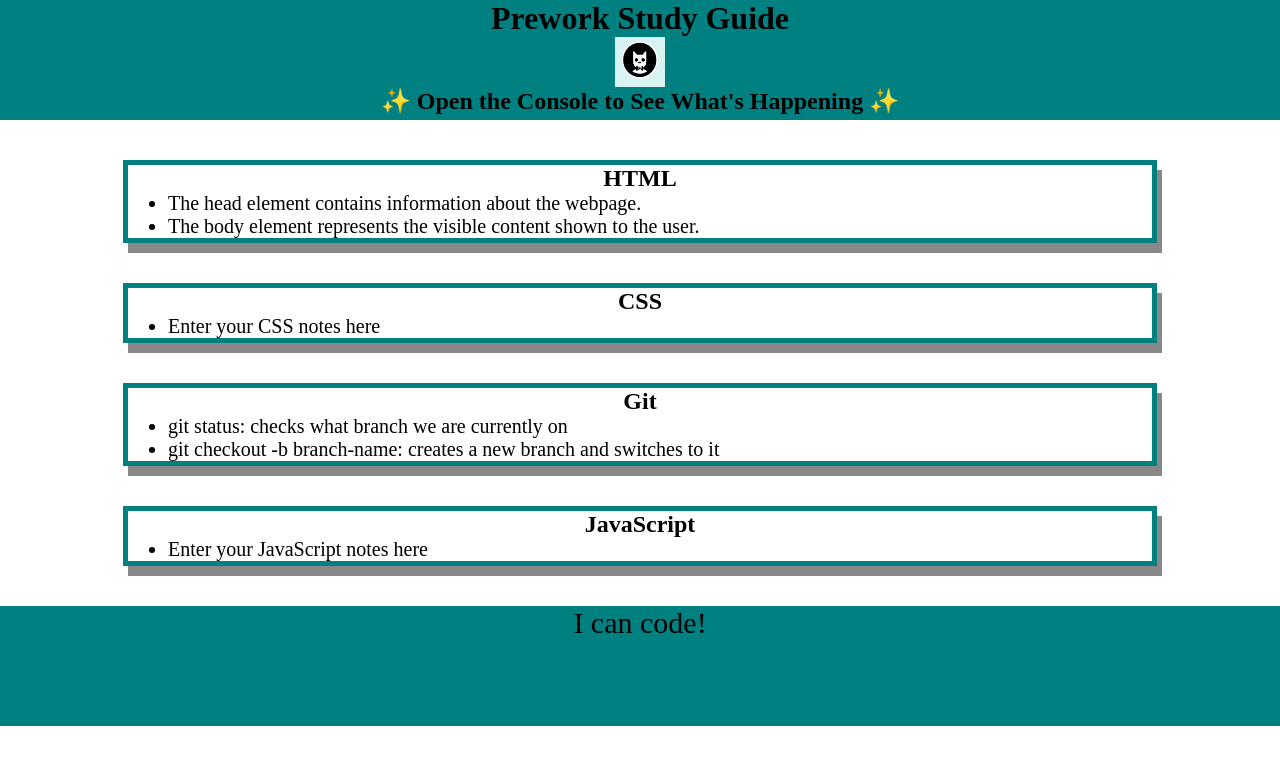
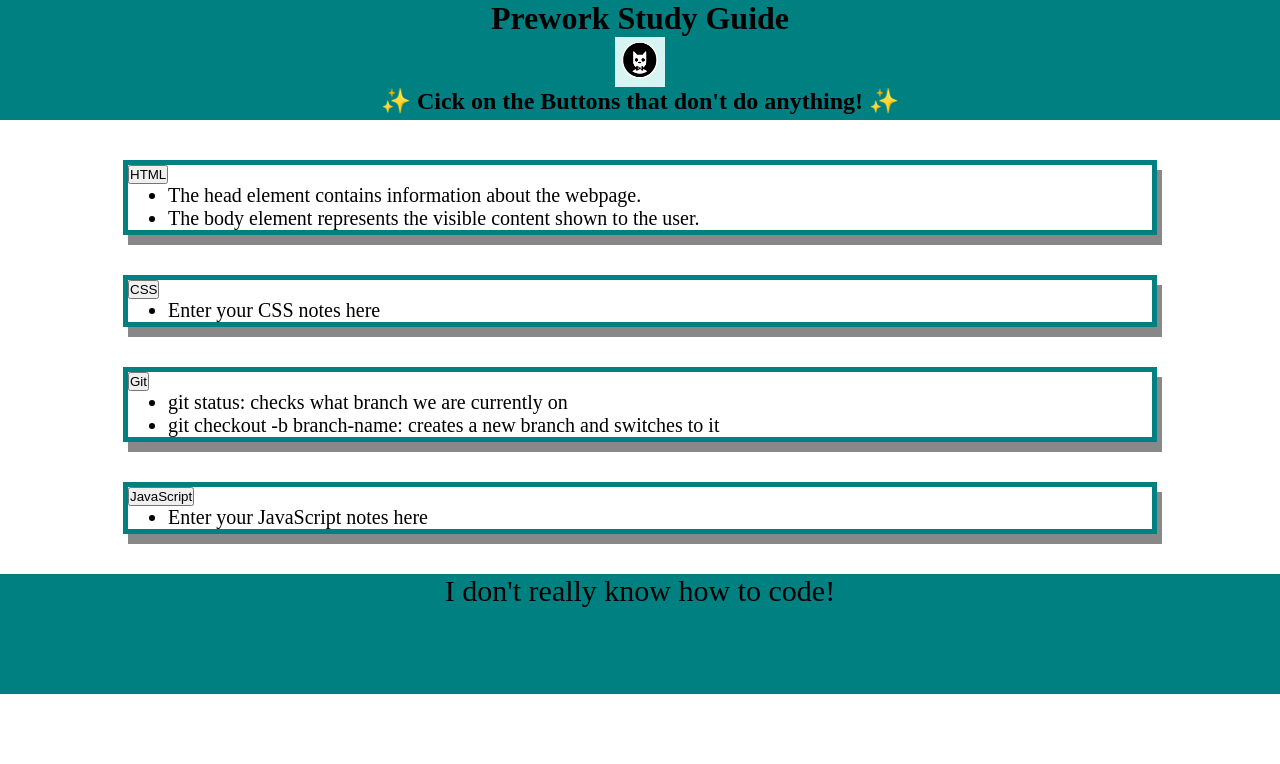
Before and after one commit to FullStackCodingEngineer/prework-study-guide, a plain HTML site: page index.html in a window 1280 px wide. Drawn offline with Linux system fonts and the light colour scheme; a script that the page names is missing.

Commit message:
Update index.html

```diff
--- a/index.html
+++ b/index.html
@@ -11,12 +11,12 @@
     <header id="header">
       <h1>Prework Study Guide</h1>
       <img src="./assets/bowtie-cat.png" alt="Profile image of cat wearing a bow tie." />
-      <h2>✨ Open the Console to See What's Happening ✨</h2>
+      <h2>✨ Cick on the Buttons that don't do anything! ✨</h2>
     </header>
 
     <main>
       <section class="card" id="html-section">
-        <h2>HTML</h2>
+        <button>HTML</button>
         <ul>
           <li>The head element contains information about the webpage.</li>
           <li>The body element represents the visible content shown to the user.</li>
@@ -24,7 +24,7 @@
       </section>
 
       <section class="card" id="css-section">
-        <h2>CSS</h2>
+        <button>CSS</button>
         <ul>
           <li>Enter your CSS notes here</li>
         </ul>
@@ -32,7 +32,7 @@
 
 
       <section class="card" id="git-section">
-        <h2>Git</h2>
+        <button>Git</button>
         <ul>
           <li>git status: checks what branch we are currently on</li>
           <li>git checkout -b branch-name: creates a new branch and switches to it</li>
@@ -40,7 +40,7 @@
       </section>
 
       <section class="card" id="javascript-section">
-        <h2>JavaScript</h2>
+        <button>JavaScript</button>
         <ul>
           <li>Enter your JavaScript notes here</li>
         </ul>
@@ -50,7 +50,7 @@
   </header>
 
   <footer>
-    <p>I can code!</p>
+    <p>I don't really know how to code!</p>
   </footer>
   <script src="./assets/script.js"></script>
 </body>
```
